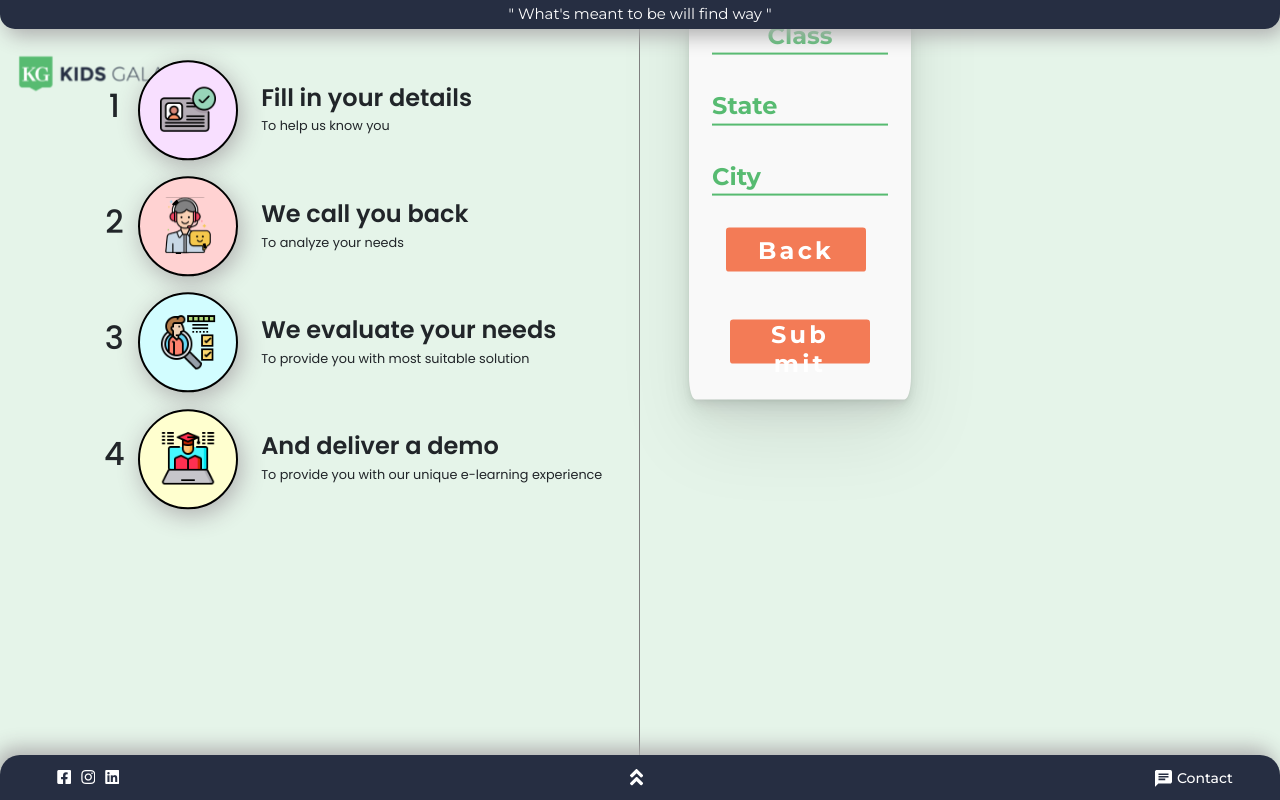
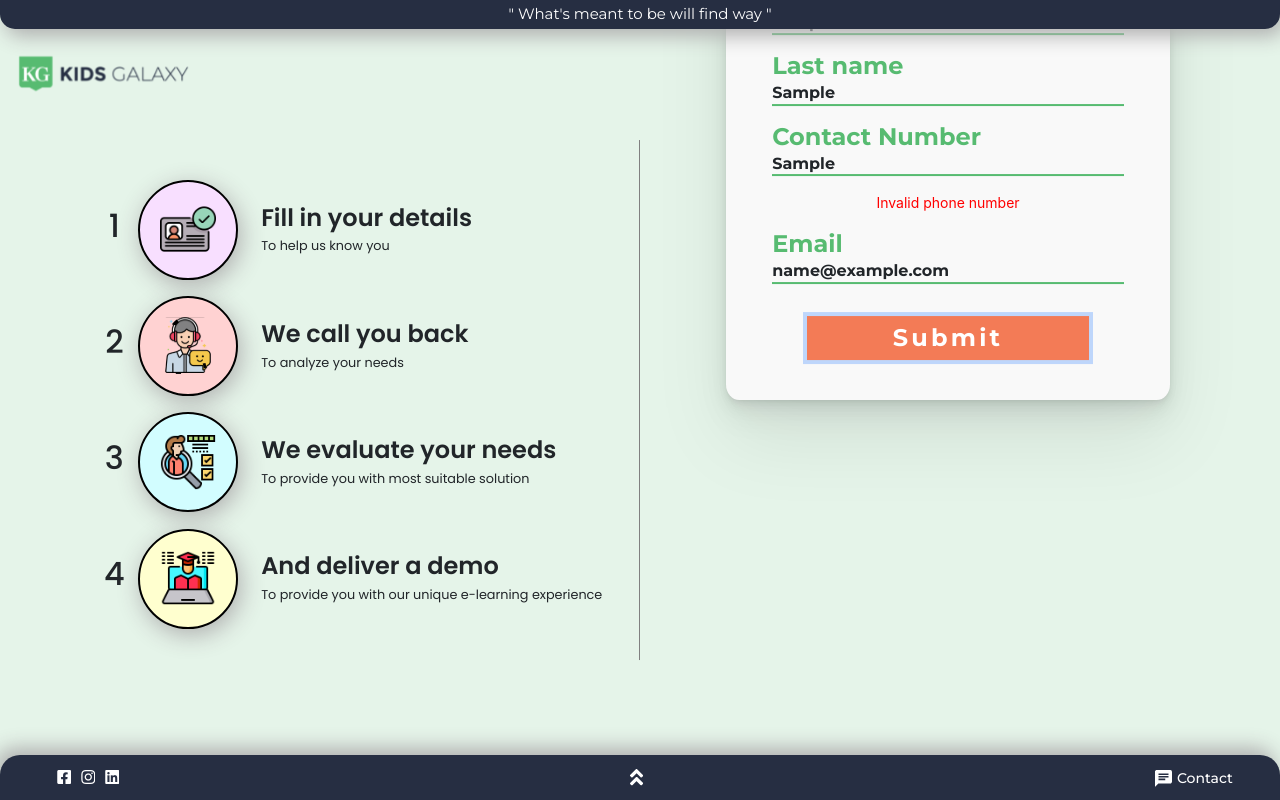
Before and after one commit to Jaykrishna123/Kids-Galaxy-project, a React (Create React App) app: page /requestdemo in a window 1280 px wide. Both pictures are taken after typing "Sample", "Sample", "Sample", "name@example.com" into the empty fields and a click on the button "Submit". Built offline with nearby package versions, Linux system fonts and the light colour scheme.

Commit message:
Request Demo validations added

```diff
--- a/src/SignupForms/PersonalDetails.js
+++ b/src/SignupForms/PersonalDetails.js
@@ -30,7 +30,7 @@ const PersonalDetails = ({
     const lastNameErr = {};
     const phoneErr = {};
     let isValid = true;
-    const regex = /^[A-Za-z]+/;
+    const regex = /^[a-zA-Z\\s]*$/;
     const regex_number = /^[\+]?[(]?[0-9]{3}[)]?[-\s\.]?[0-9]{3}[-\s\.]?[0-9]{4,6}$/im;
 
     if (!firstName) {
--- a/src/SignupForms/RequestDemo1.js
+++ b/src/SignupForms/RequestDemo1.js
@@ -9,6 +9,76 @@ const RequestDemo1 = ({
    const [lastName, setLastName] = useState();
    const [contactNo, setContactNo] = useState();
    const [email, setEmail] = useState();
+   const [firstNameErr, setFirstNameErr] = useState({});
+   const [lastNameErr, setLastNameErr] = useState({});
+   const [contactNoErr, setContactNoErr] = useState({});
+   const [emailErr, setEmailErr] = useState({});
+
+  const handleSubmit = () => {
+    const isValid = formValidation();
+    if(isValid) {
+      nextStep();
+    }
+  }
+
+  const formValidation = () => {
+    const firstNameErr = {};
+    let isValid = true;
+    const lastNameErr = {};
+    const emailErr = {};
+    const contactNoErr = {};
+    const regex_name = /^[a-zA-Z\\s]*$/;
+    const regex_email = /\S+@\S+\.\S+/;
+    const regex_number = /^[\+]?[(]?[0-9]{3}[)]?[-\s\.]?[0-9]{3}[-\s\.]?[0-9]{4,6}$/im;
+
+
+    if(!firstName) {
+      firstNameErr.fieldEmpty = 'First name is required';
+      isValid = false;
+    }else if(!regex_name.test(firstName.trim(' '))) {
+      firstNameErr.invalidInput = 'Please enter a valid name';
+      isValid = false;
+    }else {
+      isValid = true;
+    }
+
+    if(!lastName) {
+      lastNameErr.fieldEmpty = 'First name is required';
+      isValid = false;
+    }else if(!regex_name.test(lastName.trim(' '))) {
+      lastNameErr.invalidInput = 'Please enter a valid name';
+      isValid = false;
+    }else {
+      isValid = true;
+    }
+
+    if(!email) {
+      emailErr.fieldEmpty = 'Email name is required';
+      isValid = false;
+    }else if(!regex_email.test(email.trim(' '))) {
+      emailErr.invalidInput = 'Please enter a valid email';
+      isValid = false;
+    }else {
+      isValid = true;
+    }
+
+    if (!contactNo) {
+      contactNoErr.fieldEmpty = "Phone number required";
+      isValid = false;
+    } else if (!regex_number.test(contactNo.trim())) {
+      contactNoErr.invalidInput = "Invalid phone number";
+      isValid = false;
+    }else {
+      isValid = true;
+    }
+
+    setFirstNameErr(firstNameErr);
+    setLastNameErr(lastNameErr);
+    setContactNoErr(contactNoErr);
+    setEmailErr(emailErr);
+
+    return isValid;
+  }
 
    return (
       <div>
@@ -23,27 +93,47 @@ const RequestDemo1 = ({
                               style={firstName ? {transform: "translate(0,0)"} : null}>First Name</label>
                            <input class="text-body requestDemoInput" id="firstName" name="firstName" type="text" required
                                  onChange={(e) => setFirstName(e.target.value)}/>
+                            {Object.keys(firstNameErr).map((key) => {
+                              return <p style={{ color: 'red', fontSize:'14px'}}>
+                                {firstNameErr[key]}
+                              </p>
+                            })}
                         </span>
                         <span>
                            <label for="lastName" class="text-small-uppercase-request requestLabel"
                               style={lastName ? {transform: "translate(0,0)"} : null}>Last name</label>
                            <input class="text-body requestDemoInput" id="lastName" name="lastName" type="text" required
                               onChange={(e) => setLastName(e.target.value)}/>
+                            {Object.keys(lastNameErr).map((key) => {
+                              return <p style={{color: 'red', fontSize:'14px' }}>
+                                {lastNameErr[key]}
+                              </p>
+                            })}
                         </span>
                         <span>
                            <label for="contactNo" class="text-small-uppercase-request requestLabel"
                               style={contactNo ? {transform: "translate(0,0)"} : null}>Contact Number</label>
                            <input class="text-body requestDemoInput" id="contactNo" name="contactNo" type="text" required
                               onChange={(e) => setContactNo(e.target.value)}/>
+                            {Object.keys(contactNoErr).map((key) => {
+                              return <p style={{color: 'red', fontSize:'14px'}}>
+                                {contactNoErr[key]}
+                              </p>
+                            })}
                         </span>
                         <span>
                            <label for="email" class="text-small-uppercase-request requestLabel"
                               style={email ? {transform: "translate(0,0)"} : null}>Email</label>
                            <input class="text-body requestDemoInput" id="email" name="email" type="email" required
                               onChange={(e) => setEmail(e.target.value)}/>
+                            {Object.keys(emailErr).map((key) => {
+                              return <p style={{color: 'red', fontSize:'14px'}}>
+                                {emailErr[key]}
+                              </p>
+                            })}
                         </span>
                         <span>
-                           <button type="button" class="btn btn-sm text-small-uppercase-button-request request_btn" id="submit" onClick={nextStep}>Submit</button>
+                           <button type="button" class="btn btn-sm text-small-uppercase-button-request request_btn" id="submit" onClick={handleSubmit}>Submit</button>
                         </span>
                      </form>
                   </div>
```
